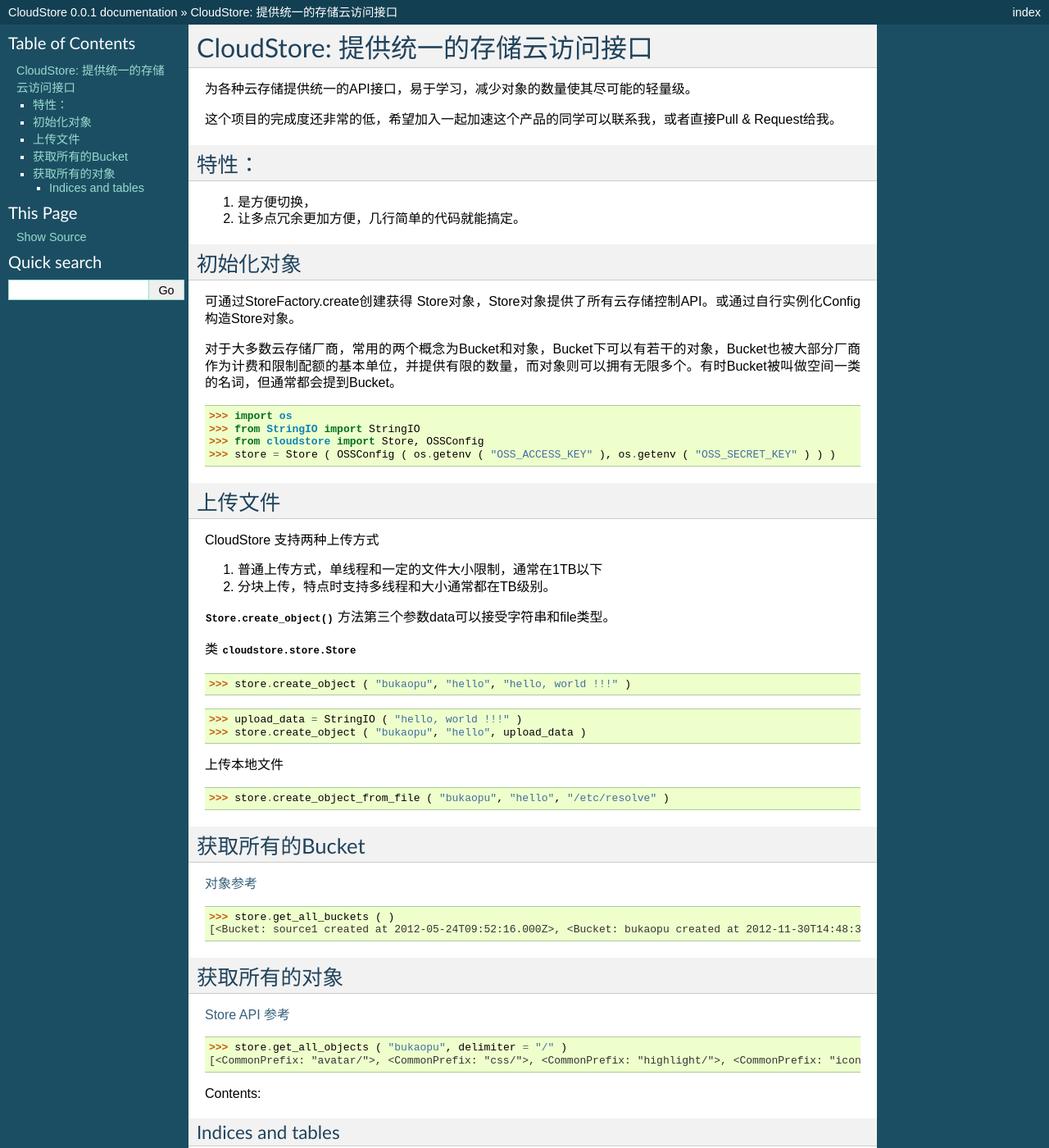
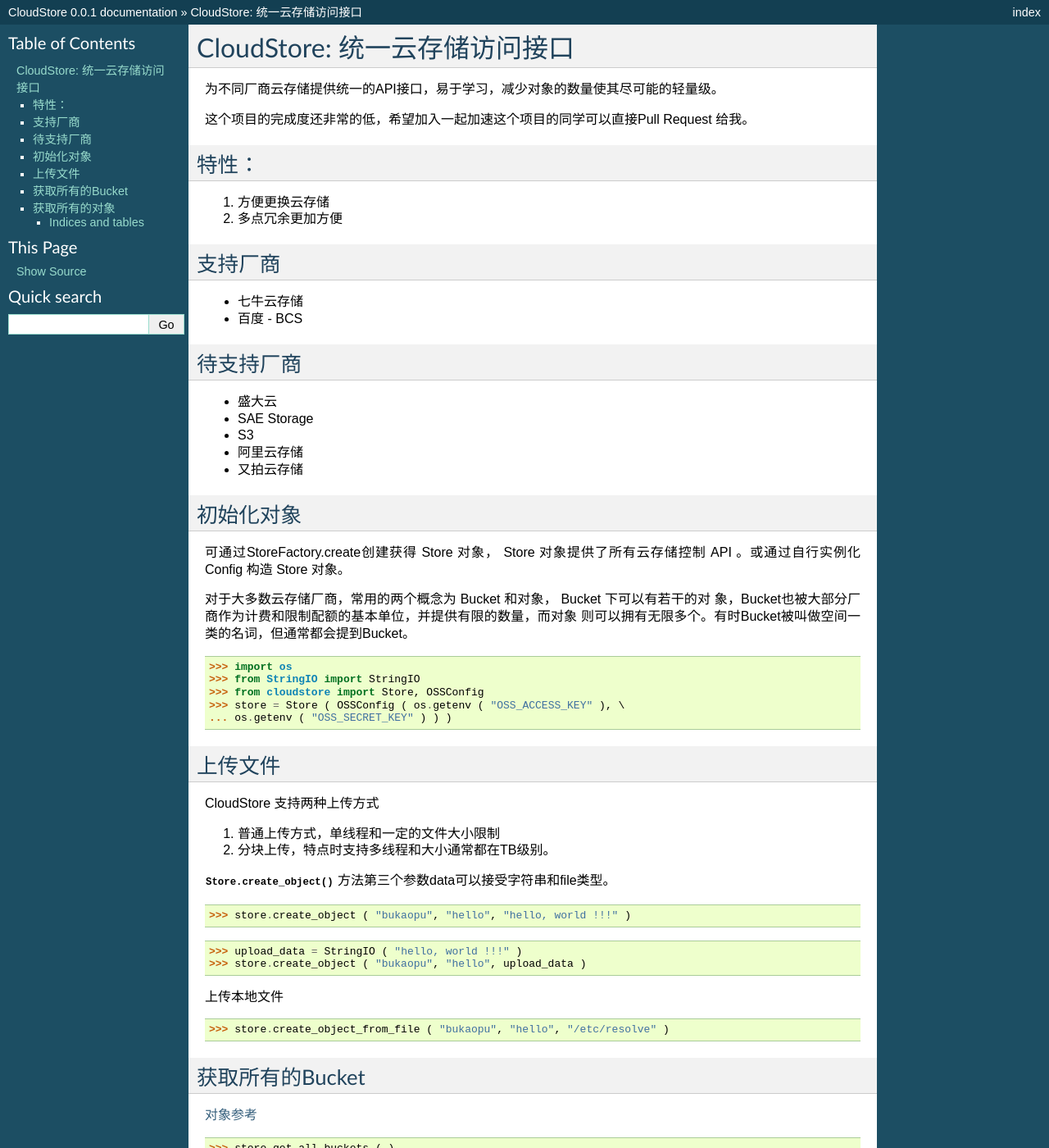
Before and after one commit to imcj/libstorages, a Sphinx documentation site: the page built from docs/source/index.rst, in a window 1280 px wide and 1400 px high. Shown: the whole window at 82% size. Built offline with Sphinx 7.4.7, drawn with Linux system fonts in a browser that asks for light colours; formulas are drawn with MathJax 3; some of the changed text lies outside the part shown.

Commit message:
未合并做准备。

```diff
--- a/docs/source/index.rst
+++ b/docs/source/index.rst
@@ -3,46 +3,62 @@
    You can adapt this file completely to your liking, but it should at least
    contain the root `toctree` directive.
 
-=================================
-CloudStore: 提供统一的存储云访问接口
-=================================
+====================================
+CloudStore: 统一云存储访问接口
+====================================
 
-为各种云存储提供统一的API接口，易于学习，减少对象的数量使其尽可能的轻量级。
+为不同厂商云存储提供统一的API接口，易于学习，减少对象的数量使其尽可能的轻量级。
 
-这个项目的完成度还非常的低，希望加入一起加速这个产品的同学可以联系我，或者直接Pull & Request给我。
+这个项目的完成度还非常的低，希望加入一起加速这个项目的同学可以直接Pull Request
+给我。
 
 
 特性：
 -----
 
-1. 是方便切换，
-2. 让多点冗余更加方便，几行简单的代码就能搞定。
+1. 方便更换云存储
+2. 多点冗余更加方便
+
+支持厂商
+---------
+
+* 七牛云存储
+* 百度 - BCS
+
+待支持厂商
+-----------
+
+* 盛大云
+* SAE Storage
+* S3
+* 阿里云存储
+* 又拍云存储
 
 初始化对象
----------
+-----------
 
-可通过StoreFactory.create创建获得 Store对象，Store对象提供了所有云存储控制API。或通过自行实例化Config构造Store对象。
+可通过StoreFactory.create创建获得 Store 对象， Store 对象提供了所有云存储控制
+API 。或通过自行实例化 Config 构造 Store 对象。
 
-对于大多数云存储厂商，常用的两个概念为Bucket和对象，Bucket下可以有若干的对象，Bucket也被大部分厂商作为计费和限制配额的基本单位，并提供有限的数量，而对象则可以拥有无限多个。有时Bucket被叫做空间一类的名词，但通常都会提到Bucket。
+对于大多数云存储厂商，常用的两个概念为 Bucket 和对象， Bucket 下可以有若干的对
+象，Bucket也被大部分厂商作为计费和限制配额的基本单位，并提供有限的数量，而对象
+则可以拥有无限多个。有时Bucket被叫做空间一类的名词，但通常都会提到Bucket。
 
 >>> import os
 >>> from StringIO import StringIO
 >>> from cloudstore import Store, OSSConfig
->>> store = Store ( OSSConfig ( os.getenv ( "OSS_ACCESS_KEY" ), os.getenv ( "OSS_SECRET_KEY" ) ) )
+>>> store = Store ( OSSConfig ( os.getenv ( "OSS_ACCESS_KEY" ), \
+... os.getenv ( "OSS_SECRET_KEY" ) ) )
 
 上传文件
---------
+---------
 
 CloudStore 支持两种上传方式
 
-1. 普通上传方式，单线程和一定的文件大小限制，通常在1TB以下
+1. 普通上传方式，单线程和一定的文件大小限制
 2. 分块上传，特点时支持多线程和大小通常都在TB级别。
 
-
-
 :py:meth:`Store.create_object` 方法第三个参数data可以接受字符串和file类型。
-
-类 :py:class:`cloudstore.store.Store`
 
 
 >>> store.create_object ( "bukaopu", "hello", "hello, world !!!" )
```
